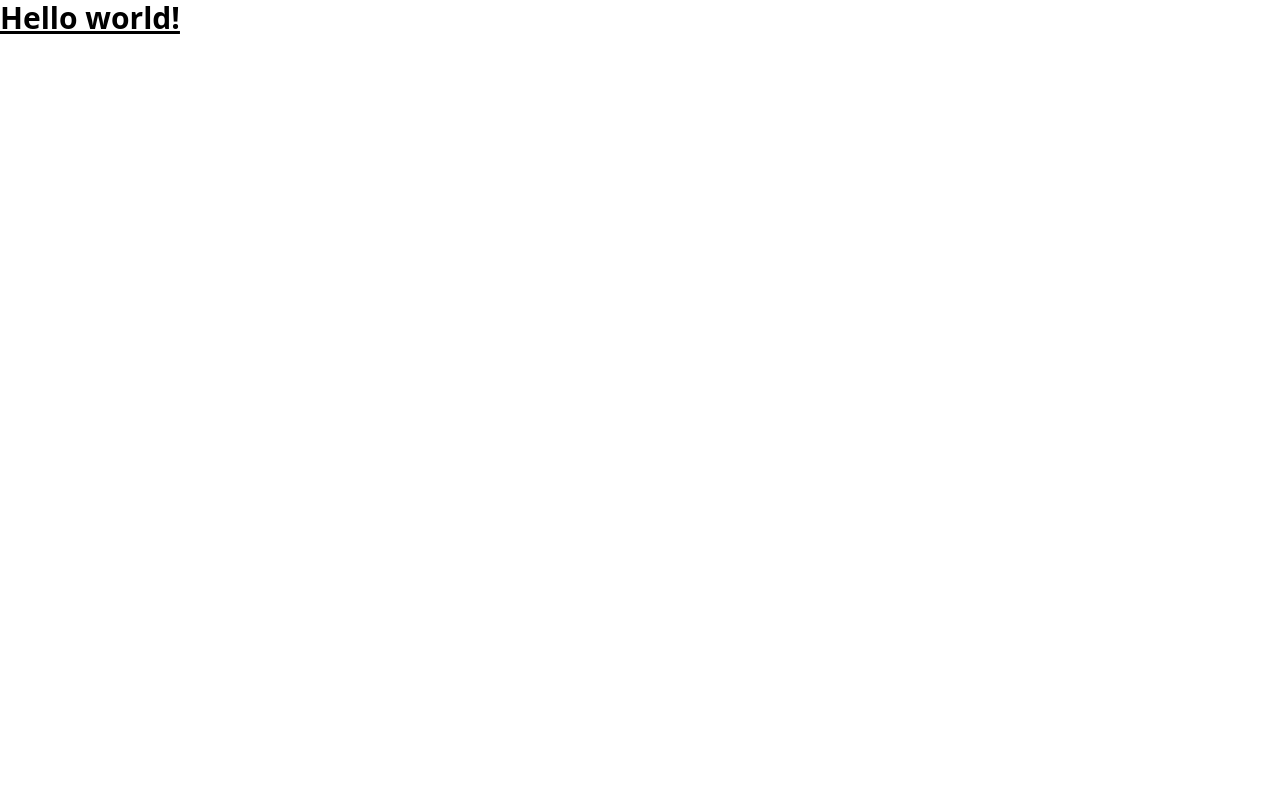
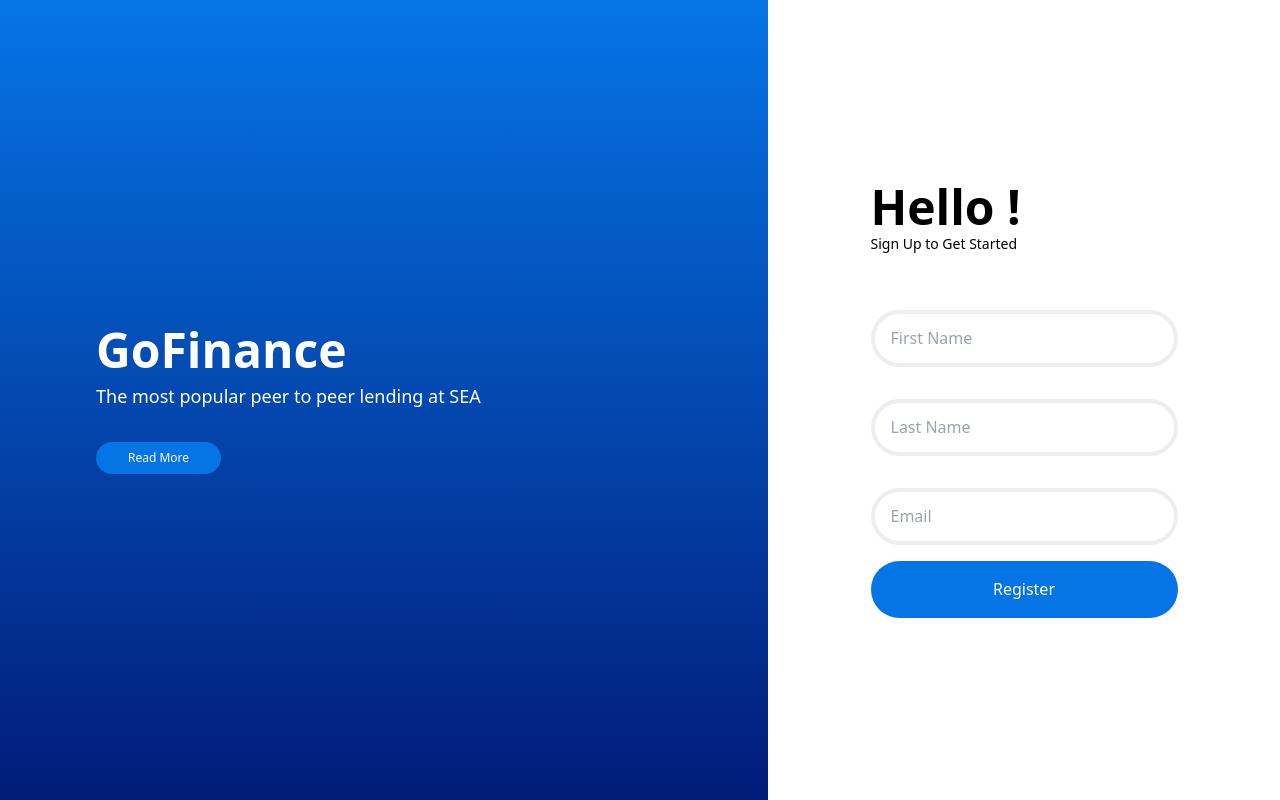
Before and after one commit to ilkay-alti/React-Tailwind-Firebase-SingInS-ngUp, a React (Vite) app: page / in a window 1280 px wide. Built offline with nearby package versions, Linux system fonts and the light colour scheme.

Commit message:
user registration interface made

```diff
--- a/index.html
+++ b/index.html
@@ -3,6 +3,9 @@
   <head>
     <meta charset="UTF-8" />
     <link rel="icon" type="image/svg+xml" href="/src/favicon.svg" />
+    <style>
+      @import url("https://fonts.googleapis.com/css2?family=Poppins:wght@300;400;500;600;700;800&display=swap");
+    </style>
     <meta name="viewport" content="width=device-width, initial-scale=1.0" />
     <title>Vite App</title>
   </head>
--- a/src/App.jsx
+++ b/src/App.jsx
@@ -1,7 +1,8 @@
 import React from "react";
+import UserRegister from "./pages/UserRegister";
 
 const App = () => {
-  return <h1 className="text-3xl font-bold underline">Hello world!</h1>;
+  return <UserRegister />;
 };
 
 export default App;
--- /dev/null
+++ b/src/pages/UserLogin.jsx
@@ -0,0 +1,7 @@
+import React from "react";
+
+const UserLogin = () => {
+  return <div>UserLogin</div>;
+};
+
+export default UserLogin;
--- /dev/null
+++ b/src/pages/UserRegister.jsx
@@ -0,0 +1,54 @@
+import React from "react";
+
+const UserRegister = () => {
+  return (
+    <div className="flex h-screen">
+      <div className=" w-0  md:w-[50%] lg:w-[60%] bg-gradient-to-t from-[#021B79] to-[#0575E6] justify-between flex flex-col">
+        <div className="m-1 md:m-auto  lg:mx-24 text-white">
+          <div className="md:text-3xl lg:text-5xl font-bold">GoFinance</div>
+          <div className="md:text-sm lg:text-lg mt-2 mb-8">
+            The most popular peer to peer lending at SEA
+          </div>
+          <button
+            className="bg-[#0575E6] md:px-6 lg:px-8 text-xs rounded-full py-2"
+            type="button w-[20px]"
+          >
+            Read More
+          </button>
+        </div>
+      </div>
+      <div className="w-full md:w-[50%] lg:w-[40%] bg-white flex flex-col justify-between ">
+        <div className="w-[307px] m-auto">
+          <div className="md:text-4xl lg:text-5xl mb-[3px] font-extrabold">
+            Hello !
+          </div>
+          <div className="md:text-xs lg:text-sm text-current mb-[40px] ">
+            Sign Up to Get Started
+          </div>
+
+          <input
+            className="w-[307px] h-[57px]  my-[16px] border-4 border-[#EEE] focus:border-[#0575E6] focus:outline-none focus:shadow-outline rounded-full px-4 "
+            type="text"
+            placeholder="First Name"
+          />
+          <input
+            className="w-[307px] h-[57px]  my-[16px] border-4 border-[#EEE] focus:border-[#0575E6] focus:outline-none focus:shadow-outline rounded-full px-4 "
+            type="text"
+            placeholder="Last Name"
+          />
+          <input
+            className="w-[307px] h-[57px]  my-[16px] border-4 border-[#EEE] focus:border-[#0575E6] focus:outline-none focus:shadow-outline rounded-full px-4 "
+            type="email"
+            placeholder="Email"
+          />
+
+          <button className="w-[307px] h-[57px] rounded-full text-white bg-[#0575E6]">
+            Register
+          </button>
+        </div>
+      </div>
+    </div>
+  );
+};
+
+export default UserRegister;
```
